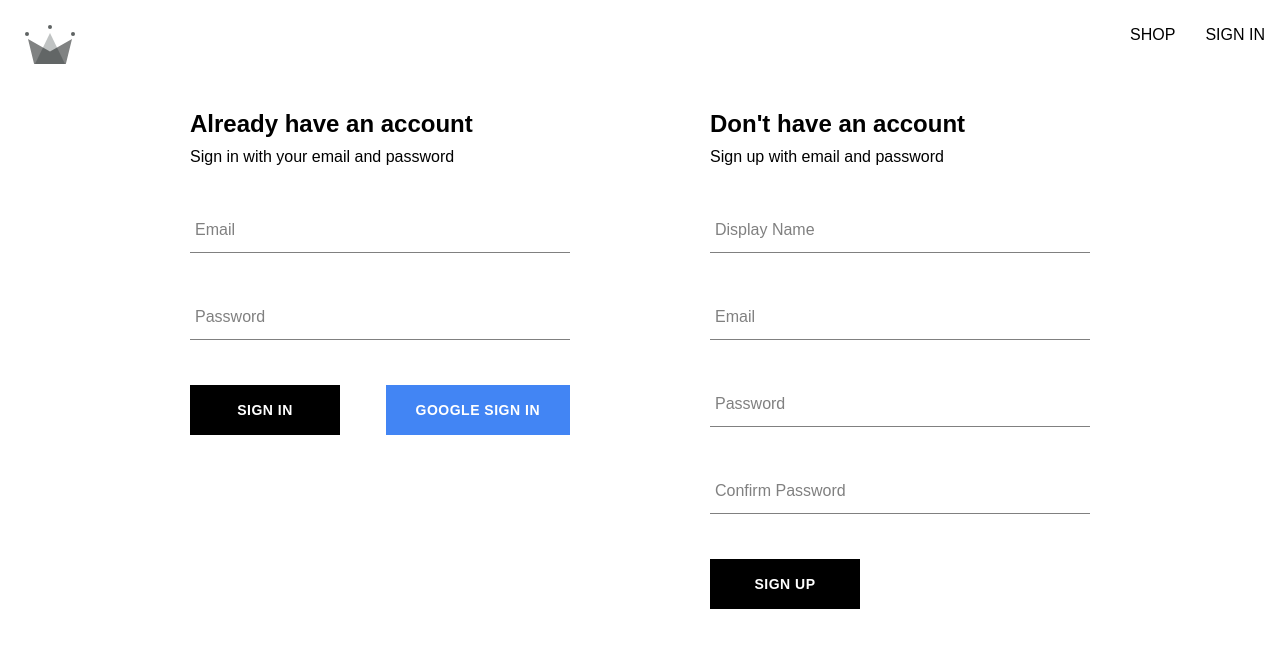
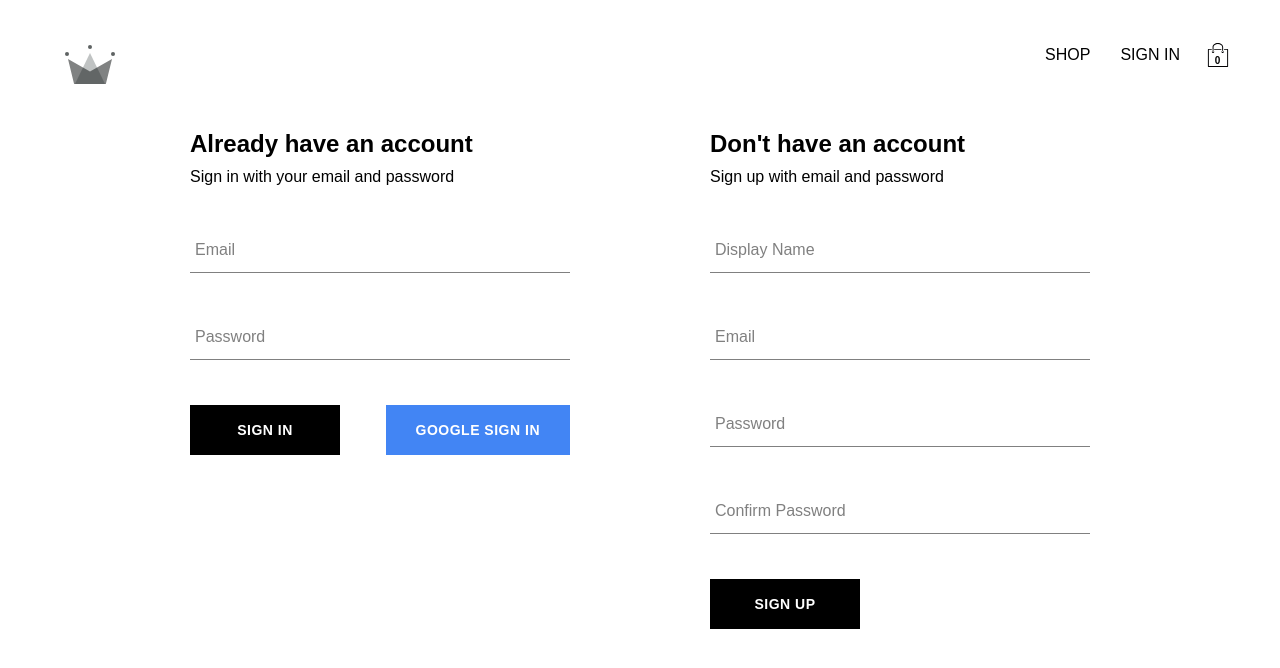
Before and after one commit to jjp601/crown-clothing-v2, a React (Create React App) app: page /signin in a window 1280 px wide. Shown: the top 668 px of the page. Built offline with nearby package versions, Linux system fonts and the light colour scheme; no server answers.

Commit message:
Setup cart context, shop icon, and cart dropdown component

```diff
--- /dev/null
+++ b/src/components/CartDropdown/CartDropdown.component.jsx
@@ -0,0 +1,16 @@
+import Button from '../Button/Button.component';
+
+import './CartDropdown.styles.scss';
+
+const CartDropdown = () => {
+    return (
+        <div className='cart-dropdown-container'>
+            <div className="cart-item">
+
+            </div>
+            <Button>GO TO CHECKOUT</Button>
+        </div>
+    );
+};
+
+export default CartDropdown;
--- /dev/null
+++ b/src/components/CartDropdown/CartDropdown.styles.scss
@@ -0,0 +1,29 @@
+.cart-dropdown-container {
+    position: absolute;
+    width: 240px;
+    height: 340px;
+    display: flex;
+    flex-direction: column;
+    padding: 20px;
+    border: 1px solid black;
+    background-color: white;
+    top: 90px;
+    right: 40px;
+    z-index: 5;
+
+    .empty-message {
+      font-size: 18px;
+      margin: 50px auto;
+    }
+
+    .cart-items {
+      height: 240px;
+      display: flex;
+      flex-direction: column;
+      overflow: scroll;
+    }
+
+    button {
+      margin-top: auto;
+    }
+  }
--- /dev/null
+++ b/src/components/CartIcon/CartIcon.component.jsx
@@ -0,0 +1,22 @@
+import { useContext } from 'react';
+
+import { ReactComponent as ShoppingIcon } from '../../assets/shopping-bag.svg';
+
+import { CartContext } from '../../context/Cart.context';
+
+import './CartIcon.styles.scss';
+
+const CartIcon = () => {
+    const { isCartOpen ,setIsCartOpen } = useContext(CartContext);
+
+    const toggleIsCartOpen = () => setIsCartOpen(!isCartOpen);
+
+    return (
+        <div className='cart-icon-container' onClick={toggleIsCartOpen}>
+            <ShoppingIcon className='shopping-icon' />
+            <span className='item-count'>0</span>
+        </div>
+    );
+};
+
+export default CartIcon;
--- /dev/null
+++ b/src/components/CartIcon/CartIcon.styles.scss
@@ -0,0 +1,21 @@
+.cart-icon-container {
+  width: 45px;
+  height: 45px;
+  position: relative;
+  display: flex;
+  align-items: center;
+  justify-content: center;
+  cursor: pointer;
+
+  .shopping-icon {
+    width: 24px;
+    height: 24px;
+  }
+
+  .item-count {
+    position: absolute;
+    font-size: 10px;
+    font-weight: bold;
+    bottom: 12px;
+  }
+}
--- /dev/null
+++ b/src/context/Cart.context.jsx
@@ -0,0 +1,17 @@
+import { createContext, useState } from "react";
+
+export const CartContext = createContext({
+    isCartOpen: false,
+    setIsCartOpen: () => {
+
+    }
+})
+
+export const CartProvider = ({ children }) => {
+    const [isCartOpen, setIsCartOpen] = useState(false);
+    const value = { isCartOpen, setIsCartOpen };
+
+    return (
+        <CartContext.Provider value={value}>{children}</CartContext.Provider>
+    )
+}
--- a/src/index.js
+++ b/src/index.js
@@ -5,6 +5,7 @@
 
 import { UserProvider } from './context/User.context';
 import { ProductsProvider } from './context/Products.context';
+import { CartProvider } from './context/Cart.context';
 
 import './index.scss';
 
@@ -14,7 +15,9 @@
     <BrowserRouter>
       <UserProvider>
         <ProductsProvider>
-          <App />
+          <CartProvider>
+            <App />
+          </CartProvider>
         </ProductsProvider>
       </UserProvider>
     </BrowserRouter>
--- a/src/index.scss
+++ b/src/index.scss
@@ -1,5 +1,6 @@
 body {
   margin: 0;
+  padding: 20px 40px;
   font-family: sans-serif;
   -webkit-font-smoothing: antialiased;
   -moz-osx-font-smoothing: grayscale;
--- a/src/routes/navbar/Navbar.component.jsx
+++ b/src/routes/navbar/Navbar.component.jsx
@@ -3,7 +3,11 @@
 
 import { ReactComponent as CrownLogo } from '../../assets/crown.svg';
 
+import CartIcon from "../../components/CartIcon/CartIcon.component";
+import CartDropdown from "../../components/CartDropdown/CartDropdown.component";
+
 import { UserContext } from "../../context/User.context";
+import { CartContext } from "../../context/Cart.context";
 
 import { signOutUser } from "../../utils/firebase/firebase.utils";
 
@@ -11,6 +15,7 @@
 
 const Navbar = () => {
     const { currentUser } = useContext(UserContext);
+    const { isCartOpen } = useContext(CartContext);
 
     return (
       <Fragment>
@@ -31,7 +36,9 @@
                         </Link>
                     )
                 }
+                <CartIcon />
             </div>
+            {isCartOpen && <CartDropdown />}
         </div>
         <Outlet />
       </Fragment>
```
Also changed, not shown: src/assets/shopping-bag.svg (added).
